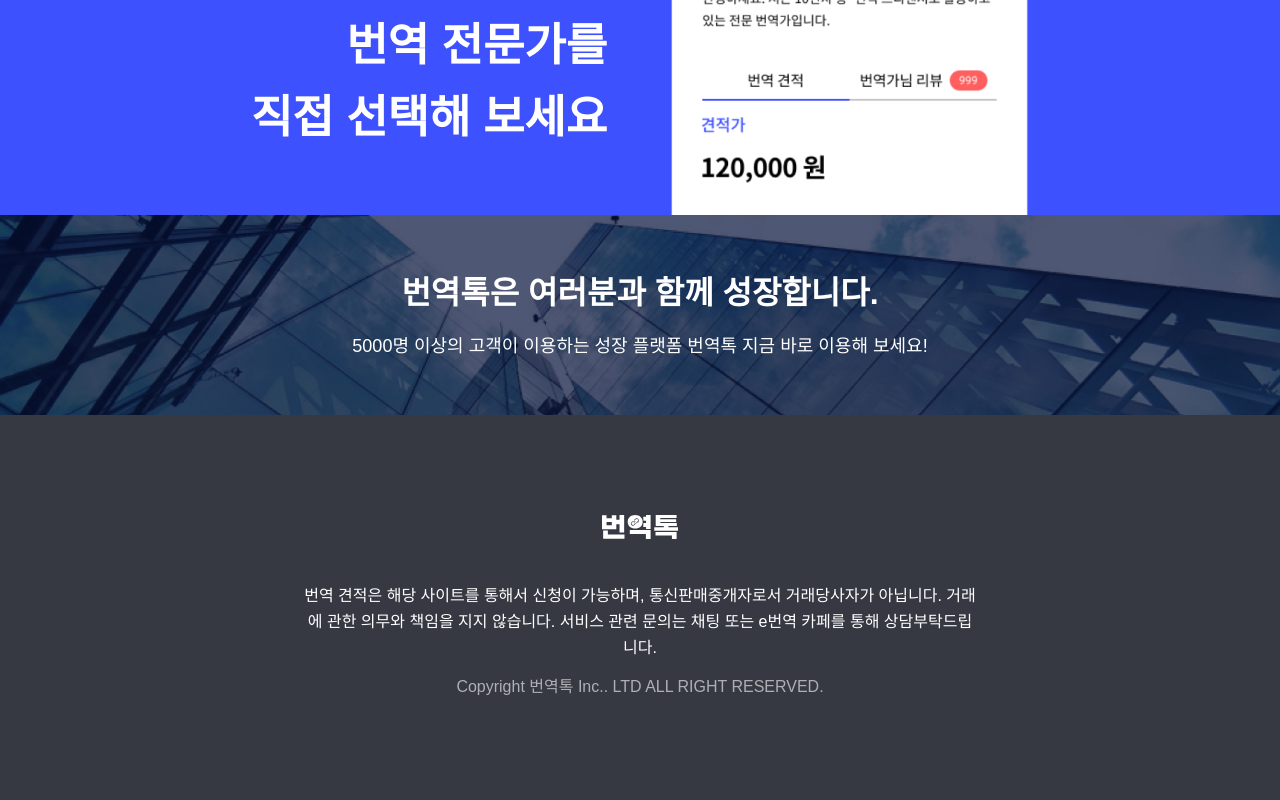
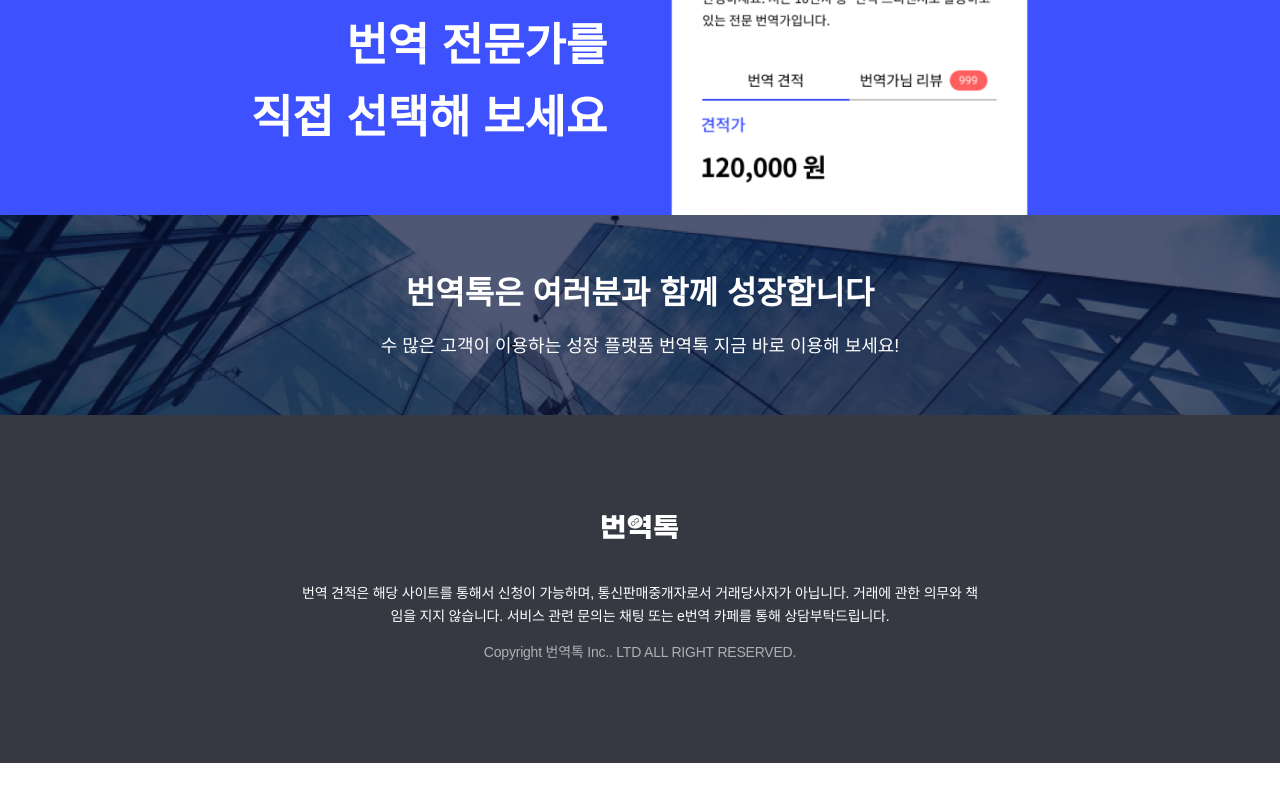
Before and after one commit to TranslationTalk/Front-End, a React (Create React App) app: page / in a window 1280 px wide. Shown: the part 1990-2790 px from the top of the page. After the commit the page ends 2753 px from the top, so only its background shows below. Built offline with nearby package versions, Linux system fonts and the light colour scheme; a web font is replaced by a local one.

Commit message:
💄 Style: Login section에 텍스트 변경
footer 글씨 넘치는 부분 수정

```diff
--- a/src/components/Footer/Footer.jsx
+++ b/src/components/Footer/Footer.jsx
@@ -22,13 +22,14 @@
   padding: 58px 0;
   background-color: var(--dark-blue);
   line-height: 1.6;
-  font-size: var(--fs-14);
+  font-size: 14px;
+  letter-spacing: -0.015em;
   z-index: 1;
   & img {
     margin-bottom: 22px;
   }
   & p {
-    width: 369px;
+    width: 359px;
     margin: auto;
     color: #fff;
     font-weight: 400;
--- a/src/pages/common/Login.jsx
+++ b/src/pages/common/Login.jsx
@@ -60,7 +60,10 @@
           <span>번역을 의뢰하고</span>
           <span>견적을 비교해 보고</span>
         </h2>
-        <img src={MainSection2} alt="번역을 의뢰하고 견적을 비교해 보고" />
+        <img
+          src={MainSection2}
+          alt="전문가에게 번역을 의뢰하고 견적을 비교해 보고"
+        />
       </TextSection2>
 
       <TextSection3>
@@ -75,9 +78,12 @@
       </TextSection3>
 
       <VisionSection>
-        <h2>번역톡은 여러분과 함께 성장합니다.</h2>
+        <h2>
+          <span>번역톡은 여러분과</span>
+          <span> 함께 성장합니다</span>
+        </h2>
         <p>
-          <span>5000명 이상의 고객이 이용하는</span>
+          <span>수 많은 고객이 이용하는</span>
           <span> 성장 플랫폼 번역톡</span>
           <span> 지금 바로 이용해 보세요!</span>
         </p>
@@ -125,6 +131,7 @@
   background-image: url(${loginBg});
   background-position: center;
   background-size: cover;
+  background-repeat: no-repeat;
   text-align: center;
   box-sizing: border-box;
   > div {
@@ -180,7 +187,7 @@
         transform: translateX(5px);
       }
     }
-    @media screen and (min-width: 630px) {
+    @media screen and (min-width: 640px) {
       display: inline-block;
       right: 20%;
       p:first-child {
@@ -212,7 +219,7 @@
       }
     }
   }
-  @media screen and (min-width: 630px) {
+  @media screen and (min-width: 640px) {
     margin-top: 80px;
     background-image: url(${loginBgBig});
     height: 748px;
@@ -240,7 +247,7 @@
     line-height: 1.36;
     font-size: 20px;
   }
-  @media screen and (min-width: 630px) {
+  @media screen and (min-width: 640px) {
     h2,
     p {
       width: 100%;
@@ -355,7 +362,7 @@
   span {
     display: block;
   }
-  @media screen and (min-width: 630px) {
+  @media screen and (min-width: 640px) {
     h2 {
       width: 100%;
     }
```
